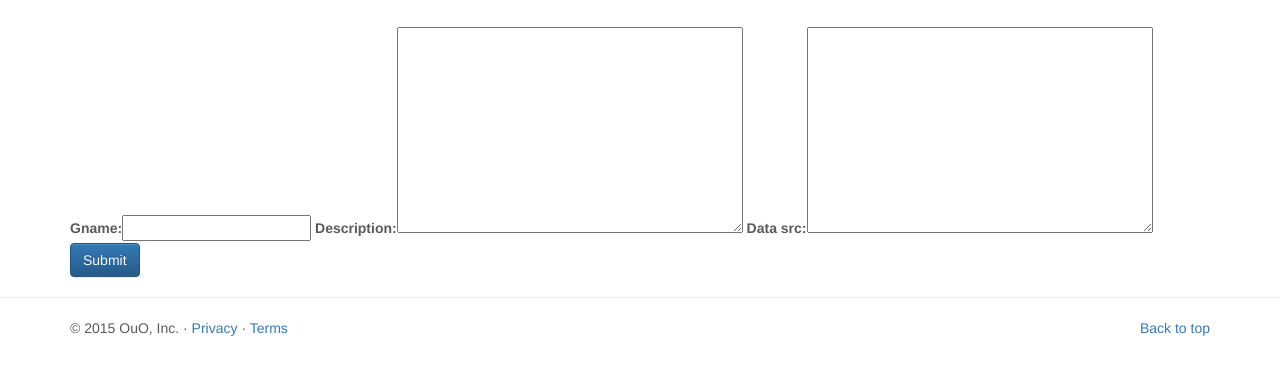
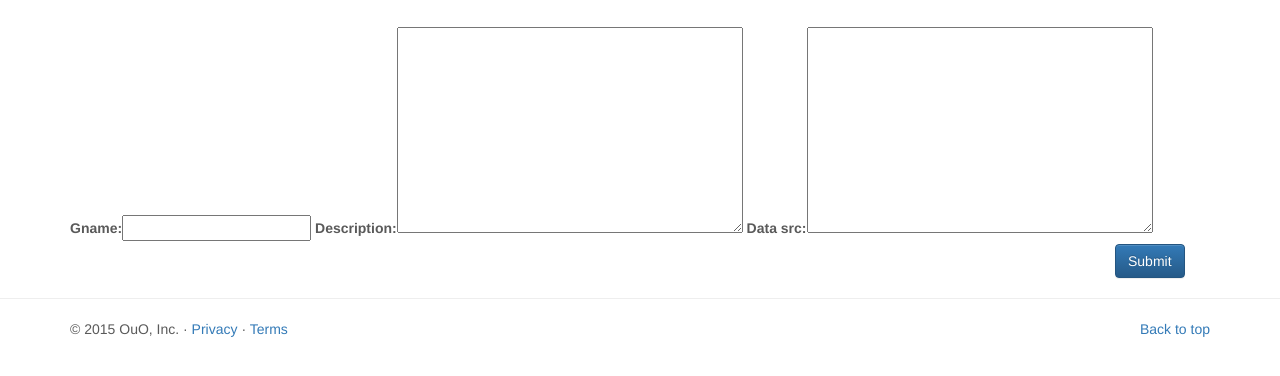
Before and after one commit to hydai/OuO, a Django app: template templates/create_graph.html in a window 1280 px wide. Shown: the part 73-449 px from the top of the page. Run offline with Django 3.2, Linux system fonts and the light colour scheme; the template is opened without the code that fills it: values that come from a table or form of the project are taken from there, others are empty; some libraries are stand-ins or nearby versions.

Commit message:
change button

```diff
--- a/templates/create_graph.html
+++ b/templates/create_graph.html
@@ -50,7 +50,7 @@ $(function(){
 
       {{ form|bootstrap_horizontal:"col-lg-2" }}
 
-
+      <div class="col-lg-12">
         {% for field in fields %}
         <div class="form-group col-lg-3" style="padding:30px">
           <label for="{{ field.fname }}">{{ field.fname }}:</label>
@@ -58,7 +58,10 @@ $(function(){
           </select>
         </div>
         {% endfor %}
-      <button type="submit" name="userlevel_form" class="btn btn-primary">Submit</button>
+      </div>
+      <div class="col-lg-offset-11">
+        <button type="submit" class="btn btn-primary">Submit</button>
+      </div>
     </form>
   </div>
 </div>
```
Lines whose indentation alone changed are shown as unchanged.
